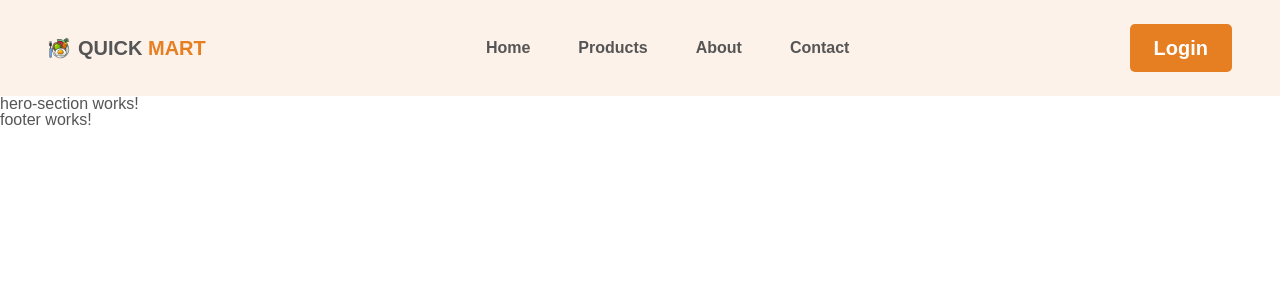
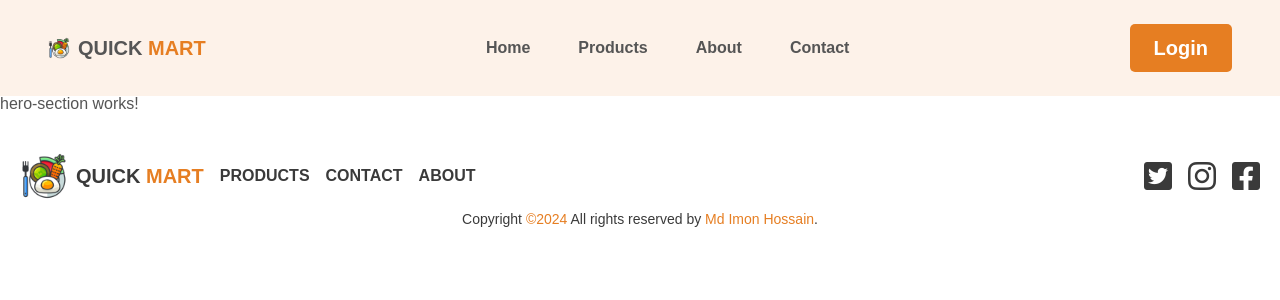
Before and after one commit to imoncoc/quick-mart-angular-2.0, an Angular app: page /home in a window 1280 px wide. Shown: the top 300 px of the page. Built offline with nearby package versions, Linux system fonts and the light colour scheme.

Commit message:
navbar, footer and folder structure created

```diff
--- a/src/app/shared/components/footer/footer.component.html
+++ b/src/app/shared/components/footer/footer.component.html
@@ -1 +1,29 @@
-<p>footer works!</p>
+<footer class="footer">
+  <div class="container footer-container">
+    <div class="footer-grid">
+      <div class="footer-nav">
+        <div class="footer-div" routerLink="/">
+          <img src="../../assets/images/logo.png" class="logo" alt="" />
+          <p class="footer-title">
+            Quick <span class="footer-title-color">Mart</span>
+          </p>
+        </div>
+        <div class="footer-link" routerLink="/products">Products</div>
+        <div class="footer-link">Contact</div>
+        <div class="footer-link">About</div>
+      </div>
+
+      <!-- Left site -->
+      <div class="footer-icon-div">
+        <p><i class="fa-brands fa-2x fa-square-facebook footer-icon"></i></p>
+        <p><i class="fa-brands fa-2x fa-instagram footer-icon"></i></p>
+        <p><i class="fa-brands fa-2x fa-square-twitter footer-icon"></i></p>
+      </div>
+    </div>
+
+    <p class="footer-copyright">
+      Copyright <span class="name">©{{ newData.getFullYear() }}</span> All
+      rights reserved by <span class="name">Md Imon Hossain</span>.
+    </p>
+  </div>
+</footer>
--- a/src/app/shared/components/footer/footer.component.scss
+++ b/src/app/shared/components/footer/footer.component.scss
@@ -0,0 +1,104 @@
+.footer {
+  /* background-color: var(--color-mainBlack);
+  color: var(--color-white); */
+  background-color: var(--color-white);
+  color: var(--color-mainBlack);
+}
+
+.footer-container {
+  padding: 40px 20px;
+}
+
+.footer-nav {
+  display: flex;
+  column-gap: 16px;
+}
+
+.footer-grid {
+  display: grid;
+  grid-template-columns: repeat(2, 1fr);
+  /* Single column for smaller screens */
+  gap: 24px;
+  text-transform: uppercase;
+}
+
+.footer-div {
+  display: flex;
+  justify-content: center;
+  align-items: center;
+  gap: 8px;
+  text-transform: uppercase;
+  cursor: pointer;
+}
+
+.logo {
+  height: 3rem;
+}
+
+.footer-title {
+  font-size: 20px;
+  font-weight: 600;
+}
+
+.footer-title-color {
+  color: var(--primary-color);
+}
+
+.footer-link {
+  font-weight: 600;
+  padding-top: 16px;
+  cursor: pointer;
+}
+
+.footer-link:hover {
+  color: var(--primary-color);
+}
+
+.footer-copyright {
+  padding-top: 12px;
+  padding-bottom: 12px;
+  text-align: center;
+  font-size: 14px;
+}
+
+.footer-icon-div {
+  display: flex;
+  flex-direction: row-reverse;
+  gap: 16px;
+  justify-content: end;
+  align-items: center;
+}
+
+.name {
+  color: var(--primary-color);
+}
+
+.footer-icon {
+  cursor: pointer;
+  transition: all 0.3s;
+}
+
+.footer-icon:hover {
+  color: var(--primary-color-tint);
+  transform: scale(1.05);
+}
+
+@media (max-width: 768px) {
+  .footer-nav {
+    display: flex;
+    flex-direction: column;
+    justify-content: center;
+    align-items: center;
+    row-gap: 8px;
+  }
+
+  .footer-grid {
+    display: flex;
+    flex-direction: column;
+  }
+
+  .footer-icon-div {
+    justify-content: center;
+    margin-bottom: 12px;
+  }
+}
--- a/src/app/shared/components/footer/footer.component.ts
+++ b/src/app/shared/components/footer/footer.component.ts
@@ -3,13 +3,12 @@ import { Component, OnInit } from '@angular/core';
 @Component({
   selector: 'app-footer',
   templateUrl: './footer.component.html',
-  styleUrls: ['./footer.component.scss']
+  styleUrls: ['./footer.component.scss'],
 })
 export class FooterComponent implements OnInit {
+  newData = new Date();
 
-  constructor() { }
+  constructor() {}
 
-  ngOnInit(): void {
-  }
-
+  ngOnInit(): void {}
 }
```
